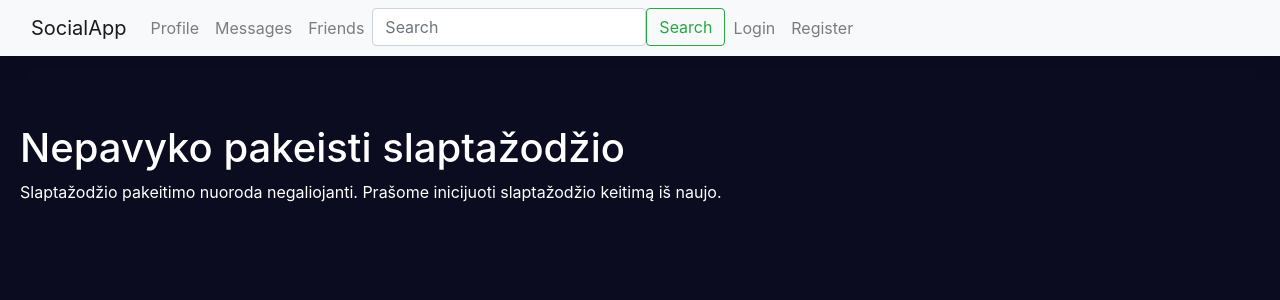
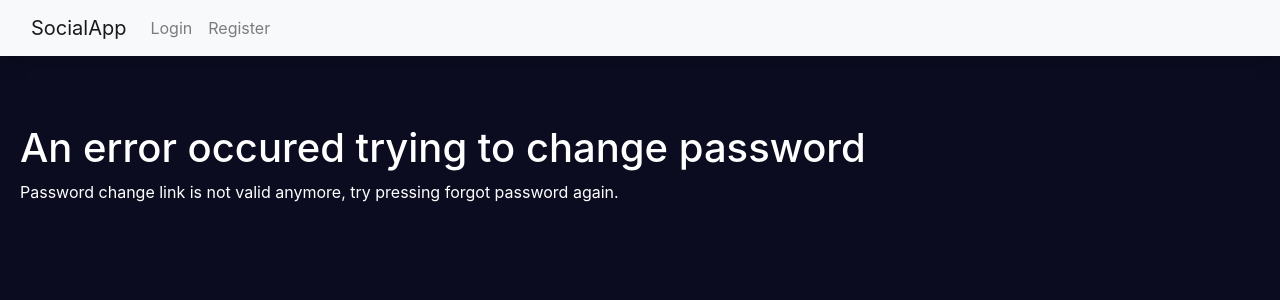
Before and after one commit to TomasKrin/social_media_app, a Django app: a page that uses social_media/templates/base.html in a window 1280 px wide. Shown: the top 300 px of the page. Run offline with Django 4.2, Linux system fonts and the light colour scheme; parts of the project's set-up code (start-up, migrations or seed data) failed here and were passed over; some libraries are stand-ins or nearby versions.

Commit message:
some edits for templates

```diff
--- a/social_media/templates/base.html
+++ b/social_media/templates/base.html
@@ -53,6 +53,7 @@
         <!-- Navbar links -->
         <div class="collapse navbar-collapse" id="navbarNav">
             <ul class="navbar-nav me-auto mb-2 mb-lg-0">
+                {% if user.is_authenticated %}
                 <li class="nav-item">
                     <a class="nav-link" href="#">Profile</a>
                 </li>
@@ -68,12 +69,14 @@
                         <button class="btn btn-outline-success" type="submit">Search</button>
                     </form>
                 </li>
+                {% else %}
                 <li class="nav-item">
                     <a class="nav-link" href="{% url 'login' %}">Login</a>
                 </li>
                 <li class="nav-item">
                     <a class="nav-link" href="{% url 'register-url' %}">Register</a>
                 </li>
+                {% endif %}
             </ul>
 
         </div>
--- a/social_media/templates/registration/logged_out.html
+++ b/social_media/templates/registration/logged_out.html
@@ -1,7 +1,7 @@
 {% extends "base.html" %}
 {% block content %}
 
-<p>Sėkmingai atsijungėte!</p>
-<a href="{% url 'login'%}">Prisijungti iš naujo.</a>
+<p>Successfully logged out!</p>
+<a href="{% url 'login'%}">Login again.</a>
 
 {% endblock %}
--- a/social_media/templates/registration/password_reset_complete.html
+++ b/social_media/templates/registration/password_reset_complete.html
@@ -1,7 +1,7 @@
 {% extends "base.html" %}
 {% block content %}
 
-<h1>Slaptažodis pakeistas!</h1>
-<p><a href="{% url 'login' %}">prisijungti iš naujo</a></p>
+<h1>Password changed!</h1>
+<p><a href="{% url 'login' %}">Login again..</a></p>
 
 {% endblock %}
--- a/social_media/templates/registration/password_reset_confirm.html
+++ b/social_media/templates/registration/password_reset_confirm.html
@@ -2,31 +2,29 @@
 {% block content %}
 
 {% if validlink %}
-<p>Įveskite naują slaptažodį ir pakartokite.</p>
+<p>Enter your new password.</p>
 <form action="" method="post">
     {% csrf_token %}
     <table>
         <tr>
             <td>{{ form.new_password1.errors }}
-                <label for="id_new_password1">Naujas
-                    slaptažodis:</label></td>
+                <label for="id_new_password1">New Password:</label></td>
             <td>{{ form.new_password1 }}</td>
         </tr>
         <tr>
             <td>{{ form.new_password2.errors }}
-                <label for="id_new_password2">Patvirtinkite:</label></td>
+                <label for="id_new_password2">Re-enter password:</label></td>
             <td>{{ form.new_password2 }}</td>
         </tr>
         <tr>
             <td></td>
-            <td><input type="submit" value="Pakeisti slaptažodį"/></td>
+            <td><input type="submit" value="Change password"/></td>
         </tr>
     </table>
 </form>
 {% else %}
-<h1>Nepavyko pakeisti slaptažodžio</h1>
-<p>Slaptažodžio pakeitimo nuoroda negaliojanti. Prašome inicijuoti
-    slaptažodžio keitimą iš naujo.</p>
+<h1>An error occured trying to change password</h1>
+<p>Password change link is not valid anymore, try pressing forgot password again.</p>
 {% endif %}
 
 {% endblock %}
--- a/social_media/templates/registration/password_reset_done.html
+++ b/social_media/templates/registration/password_reset_done.html
@@ -1,6 +1,6 @@
 {% extends "base.html" %}
 {% block content %}
 
-<p>Slaptažodžio pakeitimo nuorodą išsiuntėme jums el.paštu!</p>
+<p>Link to password change form, was sent to your registered email!</p>
 
 {% endblock %}
--- a/social_media/templates/registration/password_reset_form.html
+++ b/social_media/templates/registration/password_reset_form.html
@@ -1,12 +1,12 @@
 {% extends "base.html" %}
 {% block content %}
-<p>Įveskite email kuriuo esate registruotas</p>
+<p>Enter email your account was registered on</p>
 <form action="" method="post">
     {% csrf_token %}
     {% if form.email.errors %}
     {{ form.email.errors }}
     {% endif %}
     <p>{{ form.email }}</p>
-    <input type="submit" class="btn btn-default btn-lg" value="Keisti slaptažodį">
+    <input type="submit" class="btn btn-default btn-lg" value="Change password">
 </form>
 {% endblock %}
```
Also changed, not shown: db.sqlite3.
